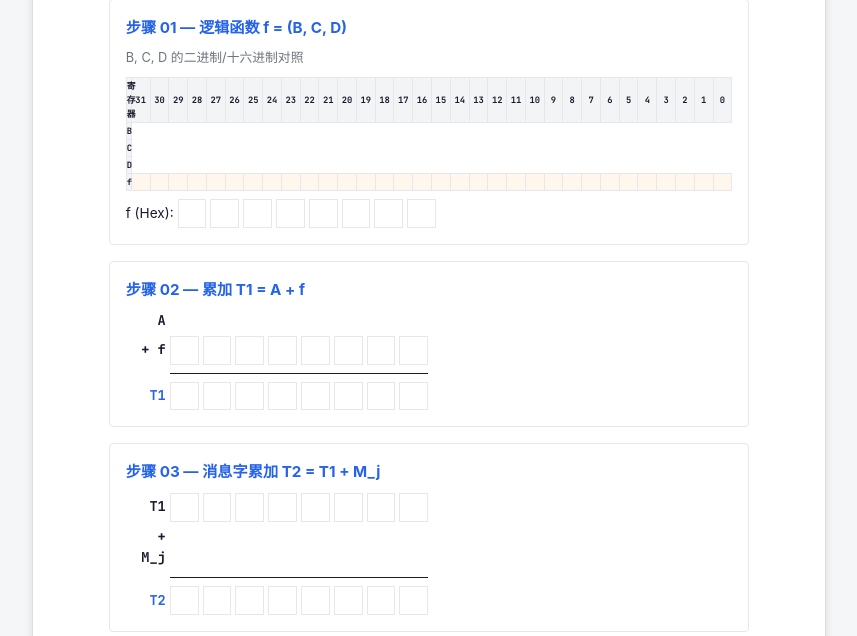
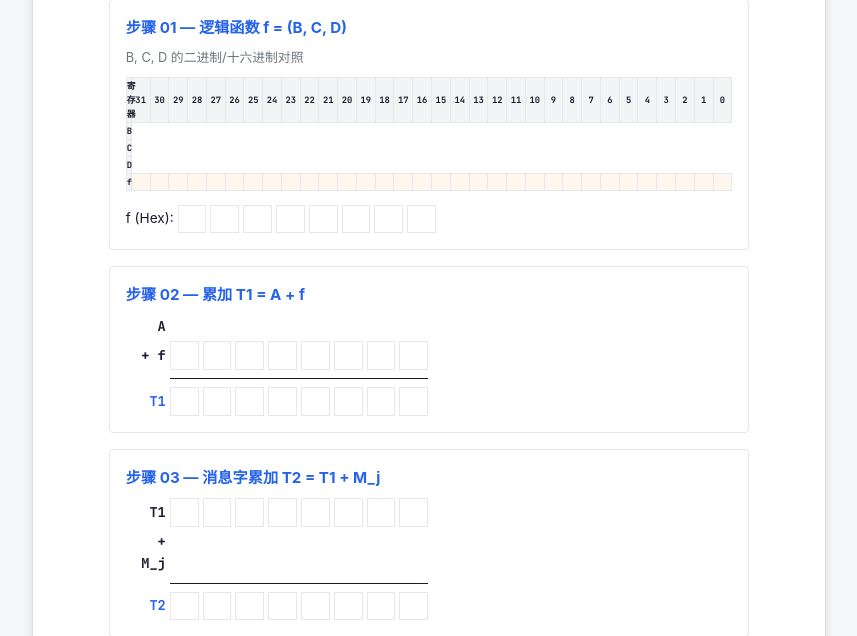
Before and after one commit to senzi/MD5-Scribe, a Flask app: template templates/print.html in a window 1280 px wide. Shown: the part 533-1169 px from the top of the page, without its empty margins (211-1068 px from the left). Run offline with Flask 3, Linux system fonts and the light colour scheme; the template is opened without the code that fills it, so the values that code supplies are empty.

Commit message:
Add spacing above f hex worksheet row

```diff
--- a/static/css/style.css
+++ b/static/css/style.css
@@ -825,6 +825,10 @@ code {
     gap: 0.25rem;
 }
 
+.f-hex-grid {
+    margin-top: 0.85rem;
+}
+
 .hex-row {
     display: flex;
     align-items: center;
--- a/templates/print.html
+++ b/templates/print.html
@@ -102,7 +102,7 @@
                 {% endfor %}
             </tr>
         </table>
-        <div class="hex-grid">
+        <div class="hex-grid f-hex-grid">
             <div class="hex-row">
                 <span>f (Hex):</span>
                 {% for _ in range(8) %}
```
